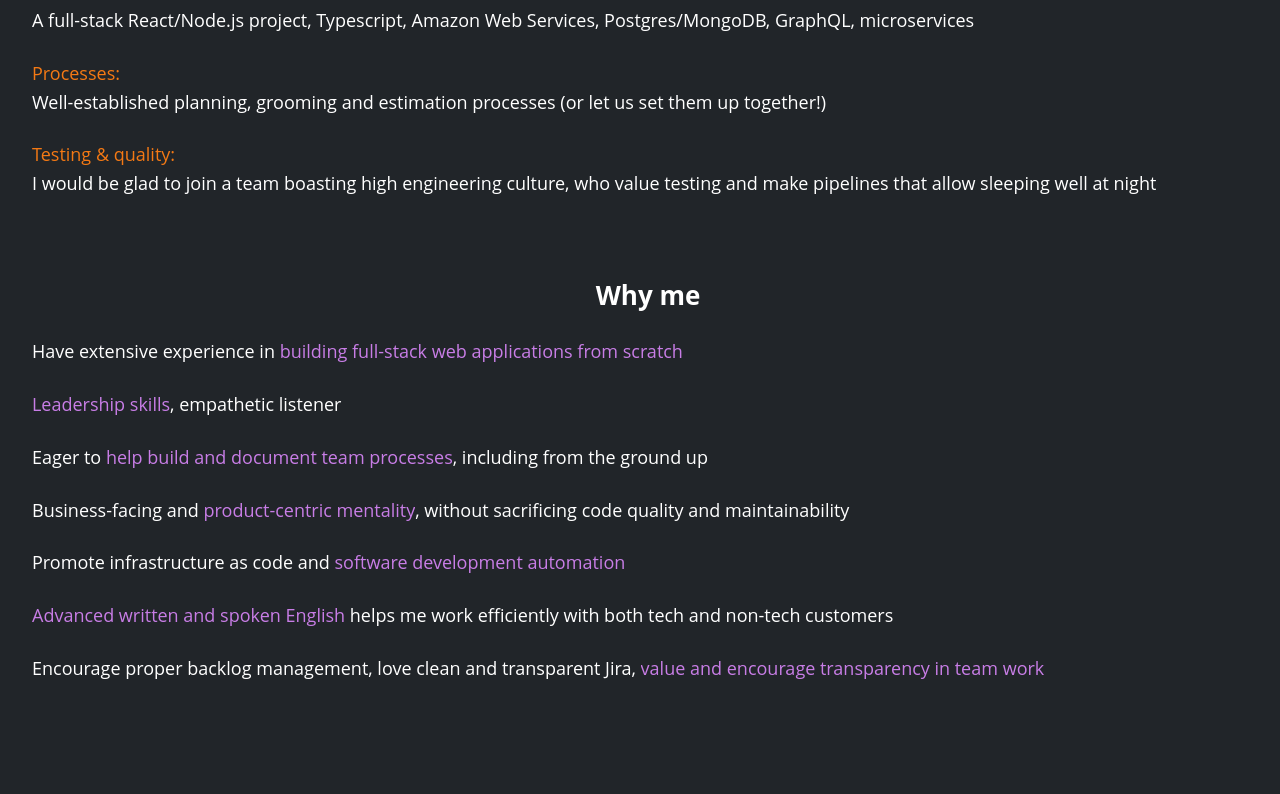
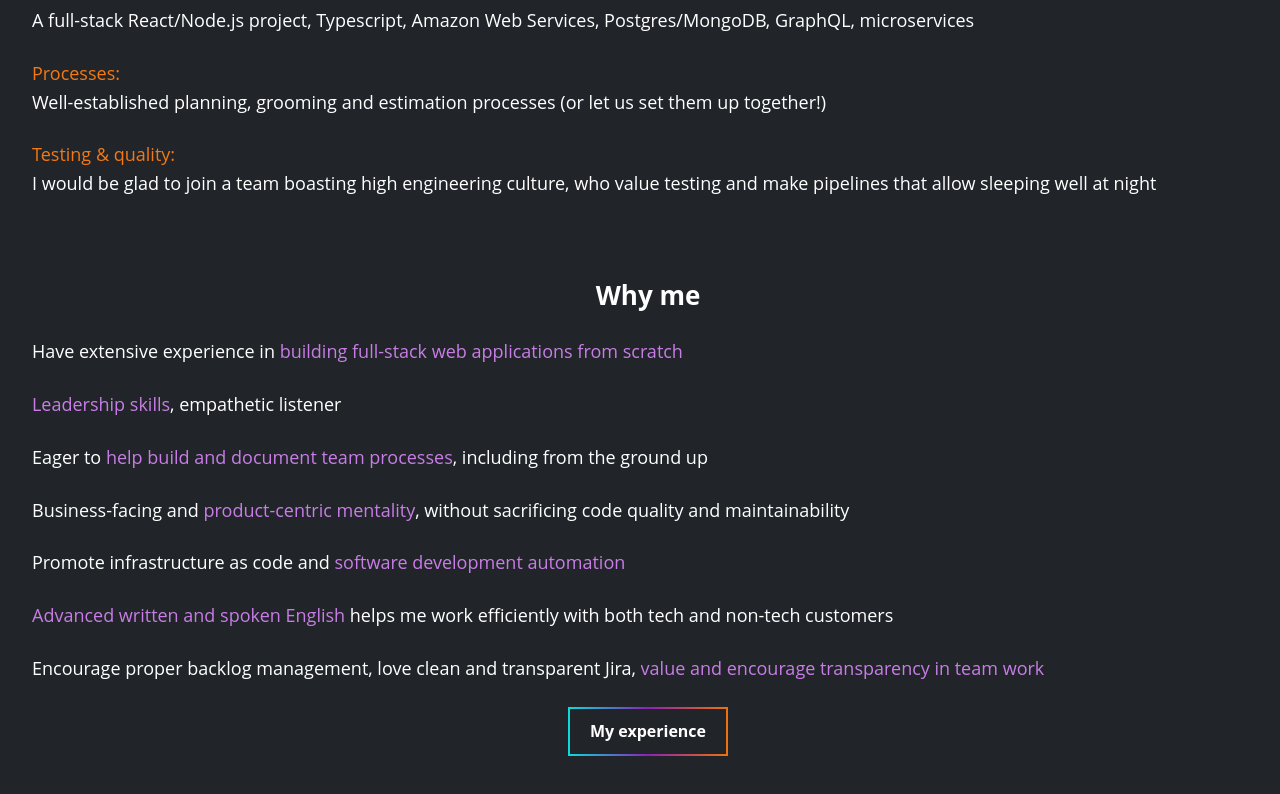
Before and after one commit to ikushlianski/ilya-online-personal-brand, a Next.js app: page / in a window 1280 px wide. Shown: the part 1387-2181 px from the top of the page. Before the commit the page ends 2150 px from the top, so only its background shows below. Built offline with nearby package versions, Linux system fonts and the light colour scheme.

Commit message:
added button to tne WhyMe component

```diff
--- a/src/app/pages/frontPage/whyMe/WhyMe.tsx
+++ b/src/app/pages/frontPage/whyMe/WhyMe.tsx
@@ -1,3 +1,4 @@
+import ClickButton from '@components/button/ClickButton';
 import {Stack, Title, Text, Highlight} from '@mantine/core';
 
 export const WhyMe = () => {
@@ -33,6 +34,11 @@ export const WhyMe = () => {
         fontWeight: 500,
         WebkitBackgroundClip: 'text',
         WebkitTextFillColor: 'transparent'})}>Encourage proper backlog management, love clean and transparent Jira, value and encourage transparency in team work</Highlight>
+      <div style={{'display' : 'inline-block', 'text-align' : 'center'}}>
+        <ClickButton text={'My experience'}/>
+      </div>
+
+
     </Stack>
   )
 }
```
